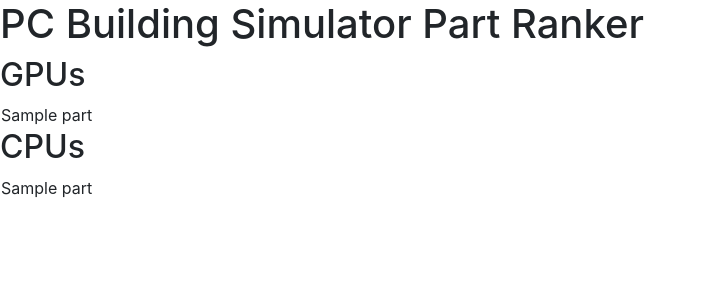
After one commit to gfike19/pc-build-sim-part-ranker, a Flask app: page /add-parts in a window 1280 px wide. The commit adds this page. Shown: the top 300 px of the page, without its empty margins (0-706 px from the left). Run offline with Flask 3, Linux system fonts and the light colour scheme; tables that the repository leaves empty hold one stand-in row (values such as "Sample post").

Commit message:
FT004: created methods in part service to get gpus and cpus, created page to display these that is accessible by clicking add parts to stash button on index

```diff
--- a/app/routes/main.py
+++ b/app/routes/main.py
@@ -10,10 +10,19 @@ def index():
         if action == "create-stash":
             stashName = request.form["stashName"]
             stash_service.create_new_stash(stashName)
+            return redirect(url_for("main.index"))
         elif action == "delete-stash":
             stash_id = request.form.get("stash_id", type=int)
             stash_service.del_stash_by_id(stash_id)
-        return redirect(url_for("main.index"))
+            return redirect(url_for("main.index"))
+        elif action =="add-parts":
+            return redirect(url_for("main.addParts"))
     if request.method == "GET":
         stashes = stash_service.get_all_Stashes()
         return render_template("index.html", stashes=stashes)
+
+@main_bp.route("/add-parts", methods=["GET", "POST"])
+def addParts():
+    cpus = part_service.get_all_cpus()
+    gpus = part_service.get_all_gpus()
+    return render_template("add-parts.html", cpus=cpus, gpus=gpus)
--- a/app/services/part_service.py
+++ b/app/services/part_service.py
@@ -6,3 +6,11 @@ from app.models import Part
 def get_all_parts() -> list[Part]:
     parts = db.session.scalars(select(Part).order_by(Part.partScore)).all()
     return parts
+
+def get_all_cpus() -> list[Part]:
+    parts = db.session.scalars(select(Part).where(Part.cpu == True)).all()
+    return parts
+
+def get_all_gpus() -> list[Part]:
+    parts = db.session.scalars(select(Part).where(Part.gpu == True)).all()
+    return parts
--- /dev/null
+++ b/app/templates/add-parts.html
@@ -0,0 +1,29 @@
+{% extends "base.html" %}
+
+{% block content %}
+
+<h2>GPUs</h2>
+
+<table>
+
+    <tbody>
+        {% for part in gpus %}
+        <tr>
+            <td>{{ part.partName }}</td>
+        </tr>
+        {% endfor %}
+    </tbody>
+</table>
+
+<h2>CPUs</h2>
+
+<table>
+    <tbody>
+        {% for part in cpus %}
+        <tr>
+            <td>{{ part.partName }}</td>
+        </tr>
+        {% endfor %}
+    </tbody>
+</table>
+{% endblock %}
--- a/app/templates/index.html
+++ b/app/templates/index.html
@@ -1,6 +1,7 @@
 {% extends "base.html" %}
 
 {% block content %}
+{{ parts }}
 <form method="POST">
     <label for="stashName">New Stash Name: </label>
     <input type="text" name="stashName" id="stashName">
@@ -30,6 +31,7 @@
         {% endfor %}
     </tbody>
 </table>
+    <button type="submit" class="btn-dark" name="action" value="add-parts">Add Parts to Stash</button>
     <button type="submit" class="btn-danger" name="action" value="delete-stash">Delete Stash</button>
 </form>
 {% endblock %}
```
Also changed, not shown: app/templates/view-parts.html (deleted, +0 -30 lines).
